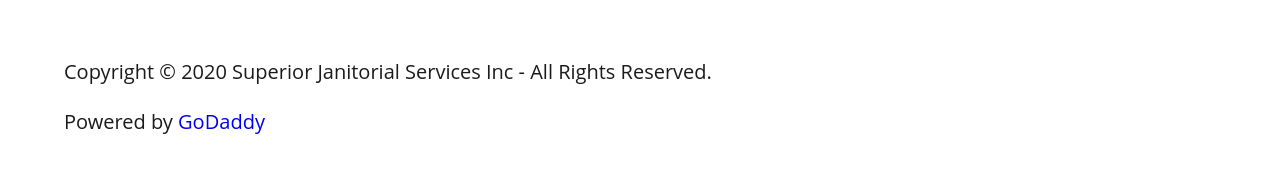
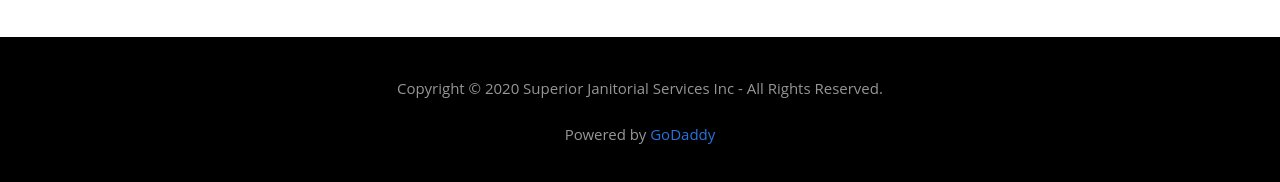
Before and after one commit to manasesajoruro/appJaniarial, a plain HTML site: page index.html in a window 1280 px wide. Shown: the part 1873-2055 px from the top of the page. Before the commit the page ends 2030 px from the top, so only its background shows below. Drawn offline with Linux system fonts and the light colour scheme.

Commit message:
Terminamos las paginas. Falta mejorar algunos detalles y hacerlo adaptable

```diff
--- a/css/blocks/header.css
+++ b/css/blocks/header.css
@@ -263,3 +263,29 @@
     background-color: transparent;
     color: #e1306c;
 }
+
+/* footer */
+
+.footer {
+    background-color: #000;
+    padding: 4rem 0;
+    text-align: center;
+    font-size: 1.5rem;
+    color: rgb(150, 150, 150);
+}
+
+.footer__text {
+    margin: 0;
+}
+
+.footer__text--spacing {
+    margin-top: 2.4rem;
+}
+
+.footer__link {
+    color: rgb(42, 113, 222);
+}
+
+.footer__link:hover {
+    color: rgb(183, 196, 254);
+}
--- a/index.html
+++ b/index.html
@@ -89,8 +89,8 @@
     </main>
     <footer class="footer">
         <div class="footer__container">
-            <p class="footer__copy">Copyright © 2020 Superior Janitorial Services Inc - All Rights Reserved.</p>
-            <p class="footer__marca">Powered by <a href="#" class="footer__link">GoDaddy</a></p>
+            <p class="footer__text">Copyright © 2020 Superior Janitorial Services Inc - All Rights Reserved.</p>
+            <p class="footer__text footer__text--spacing">Powered by <a href="#" class="footer__link">GoDaddy</a></p>
         </div>
     </footer>
 </body>
```
Also changed, not shown: 1 other file.
